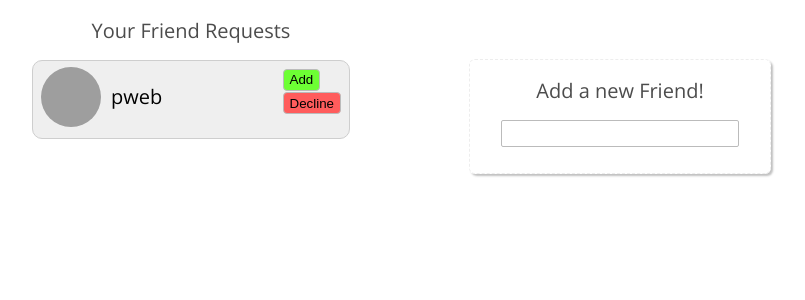
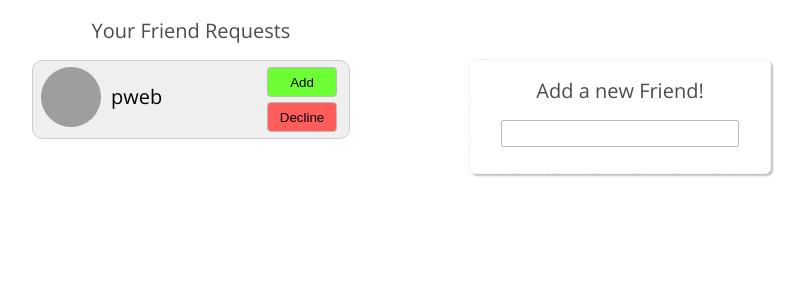
Before and after one commit to MVirdis/CodePortal, a PHP site: page /php/friends.php in a window 1280 px wide. Shown: the part 41-341 px from the top of the page, without its empty margins (449-1254 px from the left). Run offline with PHP 8.4, Linux system fonts and the light colour scheme; the visitor is signed in with stand-in values (Sample User, id 1); data comes from the database, SQL or seed files in the repository; grey boxes are pictures that could not be loaded.

Commit message:
Modifica pulsanti della richiesta di amicizia

```diff
--- a/style/friends.css
+++ b/style/friends.css
@@ -70,10 +70,16 @@ p {
 }
 
 .buttons button {
-	height: 22px;
+	height: 30px;
+	width: 70px;
 	border-radius: 4px;
 	cursor: pointer;
 	border: 1px solid #BBBBBB;
+	margin-bottom: 5px;
+}
+
+.buttons button:hover{
+	box-shadow: 0px 0px 4px black;
 }
 
 .buttons form:first-child button {
```
